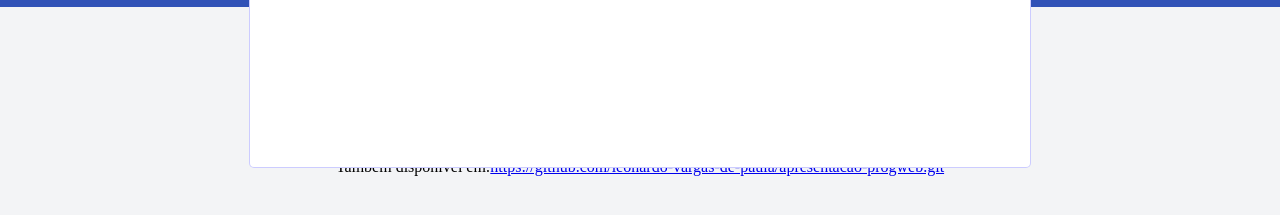
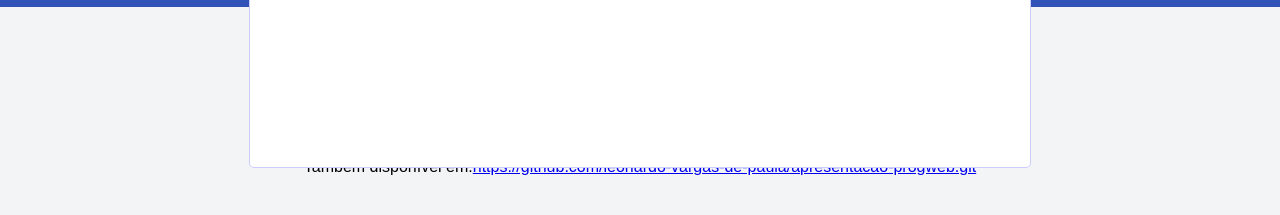
Before and after one commit to leonardo-vargas-de-paula/apresentacao-progweb, a plain HTML site: page index.html in a window 1280 px wide. Shown: the part 473-688 px from the top of the page. Drawn offline with Linux system fonts and the light colour scheme.

Commit message:
feat: mudança da fonte

```diff
--- a/css/apresentacao2.css
+++ b/css/apresentacao2.css
@@ -58,6 +58,7 @@ body {
     align-items: center;
     display: flex;
     justify-content: center;
+    font-family: 'Popins', sans-serif;
 
 }
 
```
